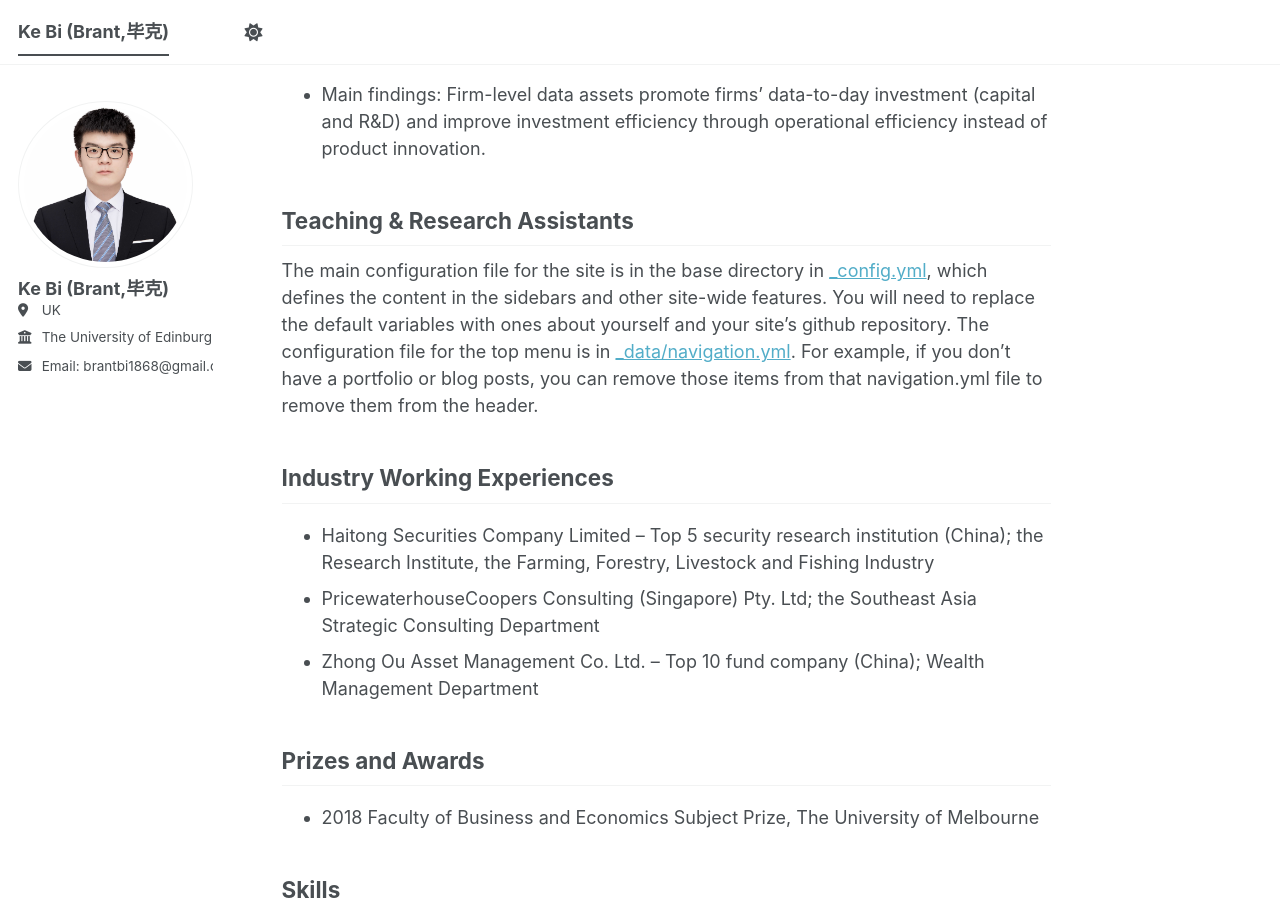
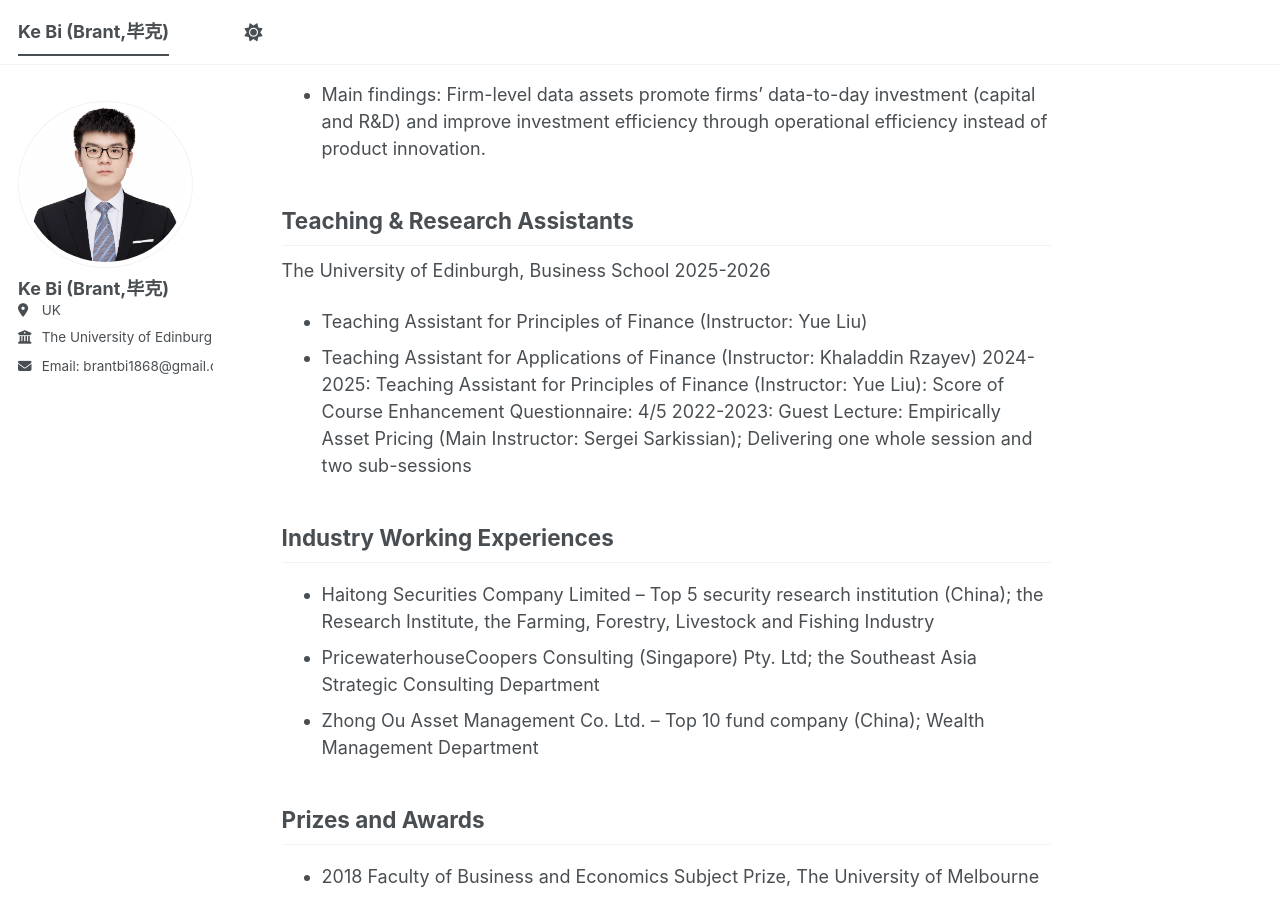
Before and after one commit to brant1868/brant1868.github.io, a Jekyll site: the page built from _pages/about.md, in a window 1280 px wide and 900 px high, scrolled down 1258 px. Built offline with Jekyll 4.4.1, drawn with Linux system fonts in a browser that asks for light colours; a script bundle is joined from its source files by our own code; library files that are not in the unit come from our copies.

Commit message:
Update about.md

```diff
--- a/_pages/about.md
+++ b/_pages/about.md
@@ -37,8 +37,12 @@ Working Papers
 
 Teaching & Research Assistants
 ------
-The main configuration file for the site is in the base directory in [_config.yml](https://github.com/academicpages/academicpages.github.io/blob/master/_config.yml), which defines the content in the sidebars and other site-wide features. You will need to replace the default variables with ones about yourself and your site's github repository. The configuration file for the top menu is in [_data/navigation.yml](https://github.com/academicpages/academicpages.github.io/blob/master/_data/navigation.yml). For example, if you don't have a portfolio or blog posts, you can remove those items from that navigation.yml file to remove them from the header.
-
+The University of Edinburgh, Business School
+2025-2026
+- Teaching Assistant for Principles of Finance (Instructor: Yue Liu)
+- Teaching Assistant for Applications of Finance (Instructor: Khaladdin Rzayev)
+2024-2025: Teaching Assistant for Principles of Finance (Instructor: Yue Liu): Score of Course Enhancement Questionnaire: 4/5
+2022-2023: Guest Lecture: Empirically Asset Pricing (Main Instructor: Sergei Sarkissian); Delivering one whole session and two sub-sessions
 
 Industry Working Experiences
 ------
```
